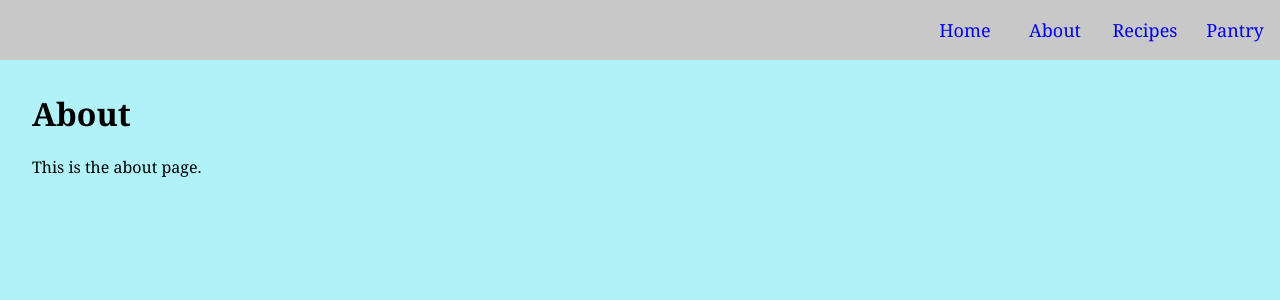
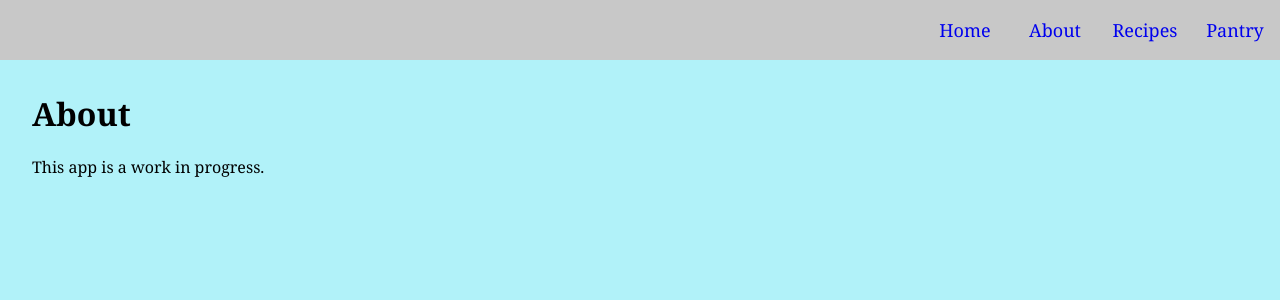
Before and after one commit to tnel91/My-Recipe-Database-API, a React (Create React App) app in the folder client/: page /about in a window 1280 px wide. Shown: the top 300 px of the page. Built offline with nearby package versions, Linux system fonts and the light colour scheme.

Commit message:
Slightly updated about page

```diff
--- a/client/src/pages/About.jsx
+++ b/client/src/pages/About.jsx
@@ -2,7 +2,8 @@ const About = () => {
   return (
     <div>
       <h1>About</h1>
-      <p>This is the about page.</p>
+      <p>This app is a work in progress.</p>
+      <p></p>
     </div>
   )
 }
```
